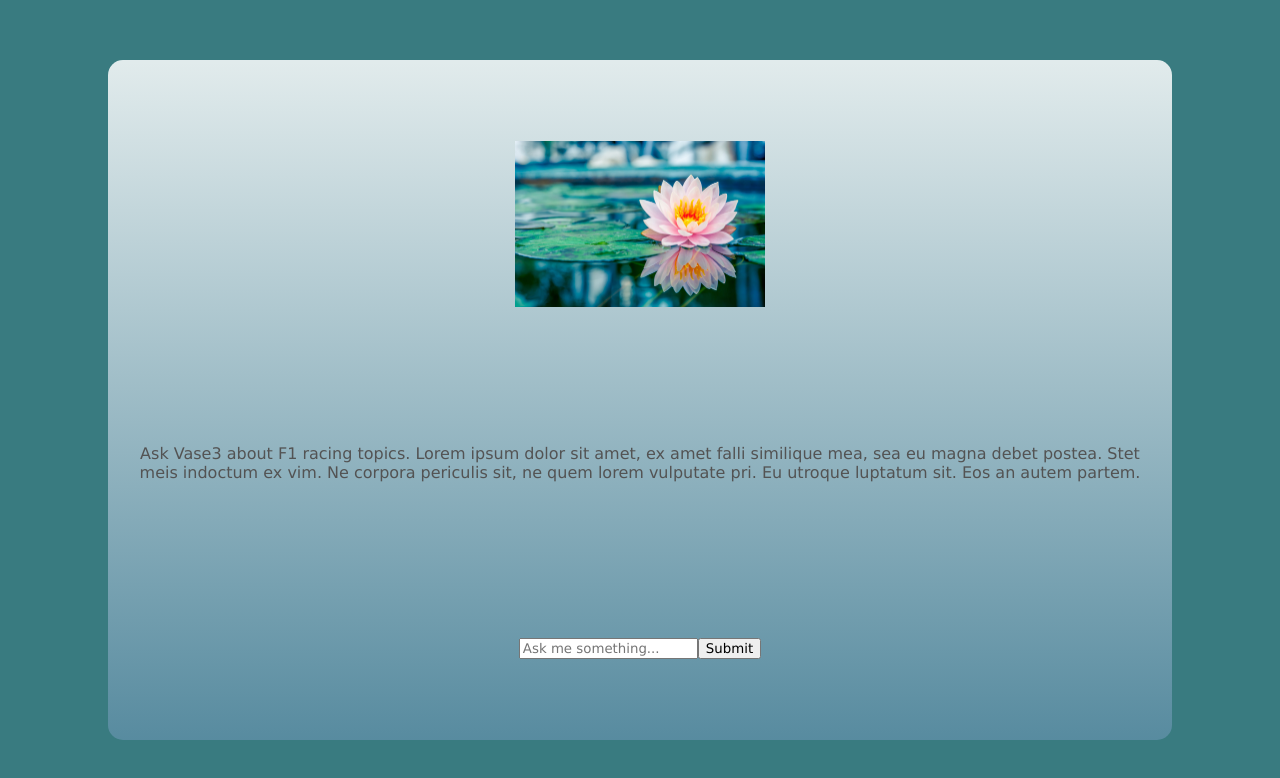
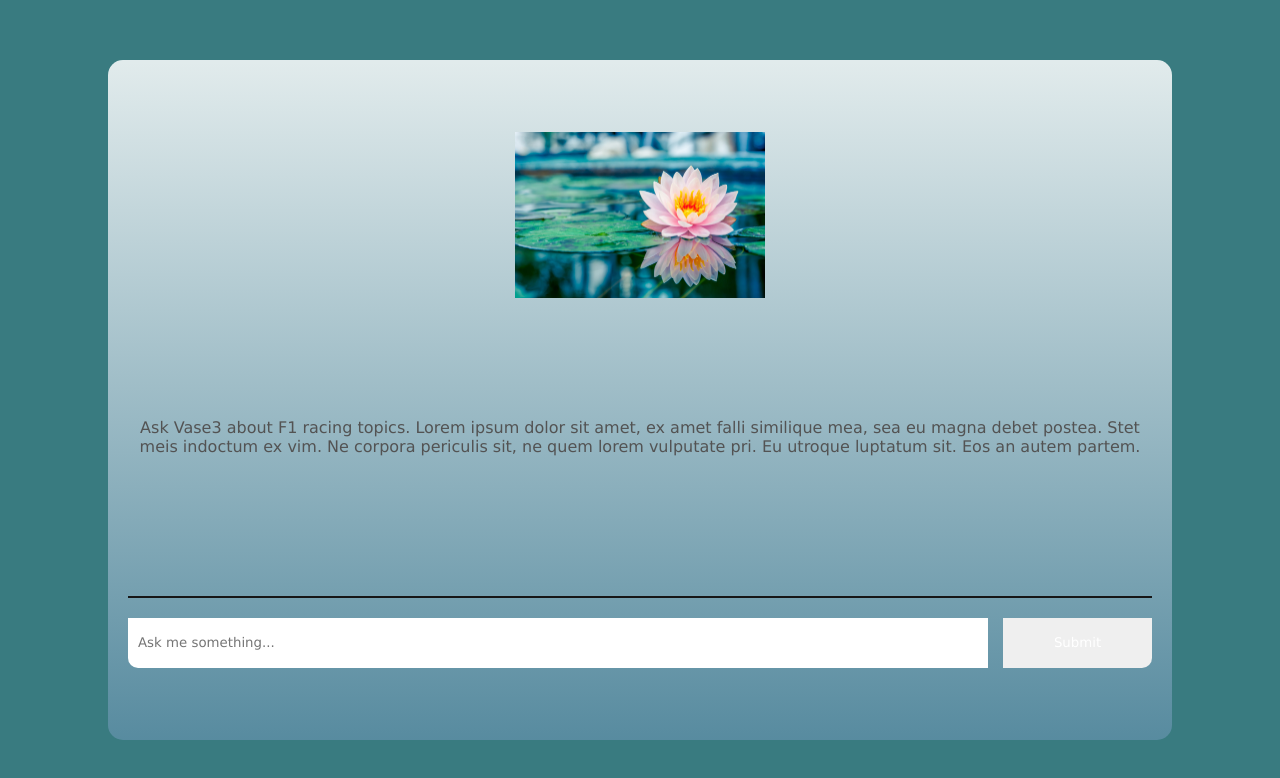
Before and after one commit to Nelson00011/Vase3, a Next.js app in the folder vase/: page / in a window 1280 px wide. Shown: the top 778 px of the page. Built offline with nearby package versions, Linux system fonts and the light colour scheme.

Commit message:
style and trouble shooting TODO frontend stx

```diff
--- a/vase/app/assets/global.css
+++ b/vase/app/assets/global.css
@@ -1,5 +1,4 @@
 /* TODO: set css */
-
 * {
 font-family: Verdana, Tahoma, sans-serif;
 }
@@ -28,6 +27,51 @@ main {
   color: rgb(83, 83, 83);
 }
 
+section {
+  width: 100%;
+}
+
+section.populated {
+  height: 100%;
+  display: flex;
+  flex-direction: column;
+  justify-content: flex-end;
+  overflow: scroll;
+}
+
+.starter-text {
+  padding: 0 80px;
+}
+
+form {
+  height: 50px;
+  width: 100%;
+  display: flex;
+  border-top: #161616 solid 2px;
+  padding-top: 20px;
+  border-radius: 0 0 10px 10px;
+  overflow: hidden;
+}
+
+input.question-box {
+  width: 85%;
+  margin-right: 15px;
+  padding: 10px;
+  font-size: 15pxl;
+  color: #383838;
+  border: none;
+}
+
+/* TODO: START HERE */
+input[type=submit]{
+  width: 15%;
+  padding: 10px;
+  font-size: 15pxl;
+  color: #161616;
+  border: none;
+  color: white;
+}
+
 /* TODO: consider white theme*/
 /* @media (prefers-color-scheme: dark) {
   html {
```
Also changed, not shown: 1 other file (tests, documents, lock files or other folders).
